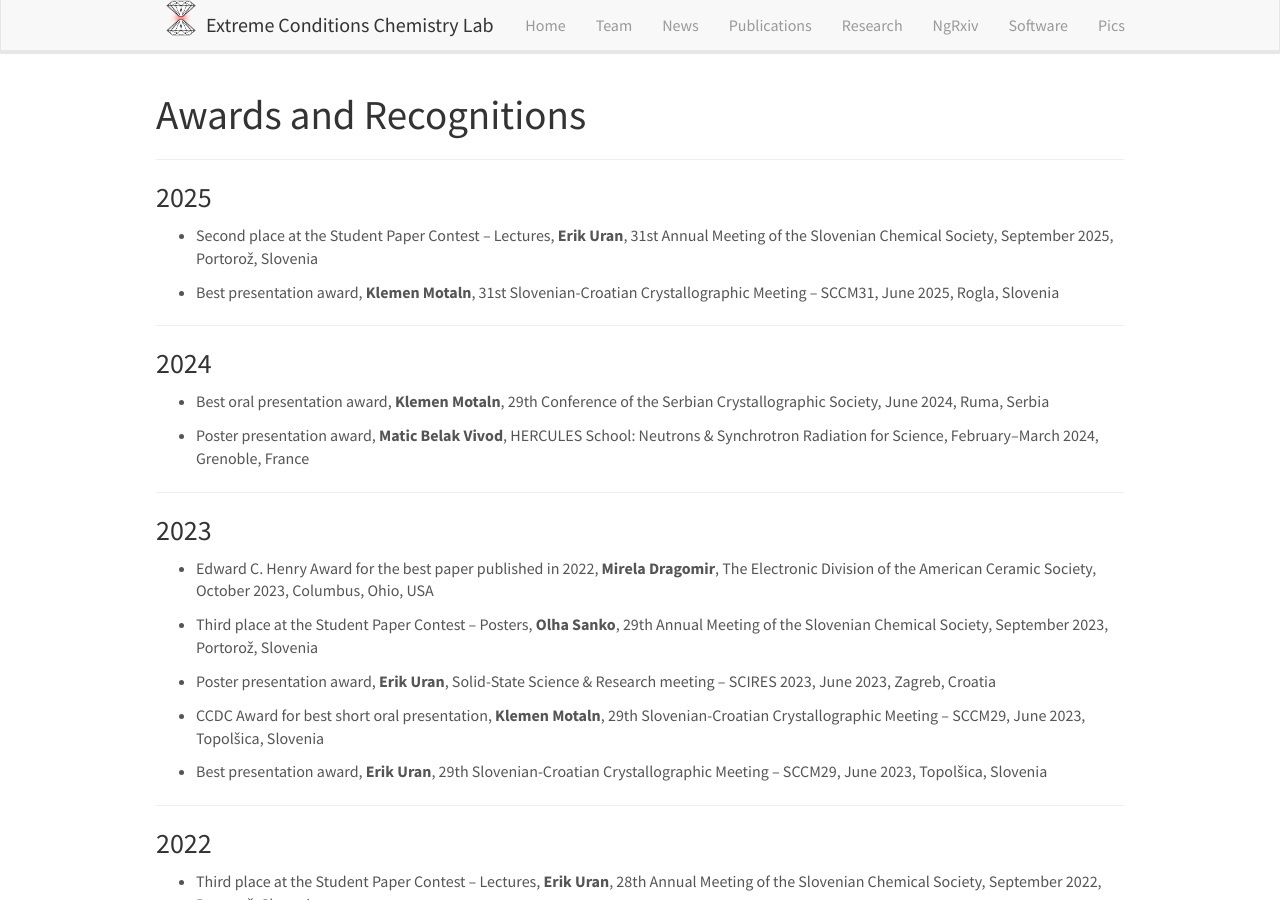
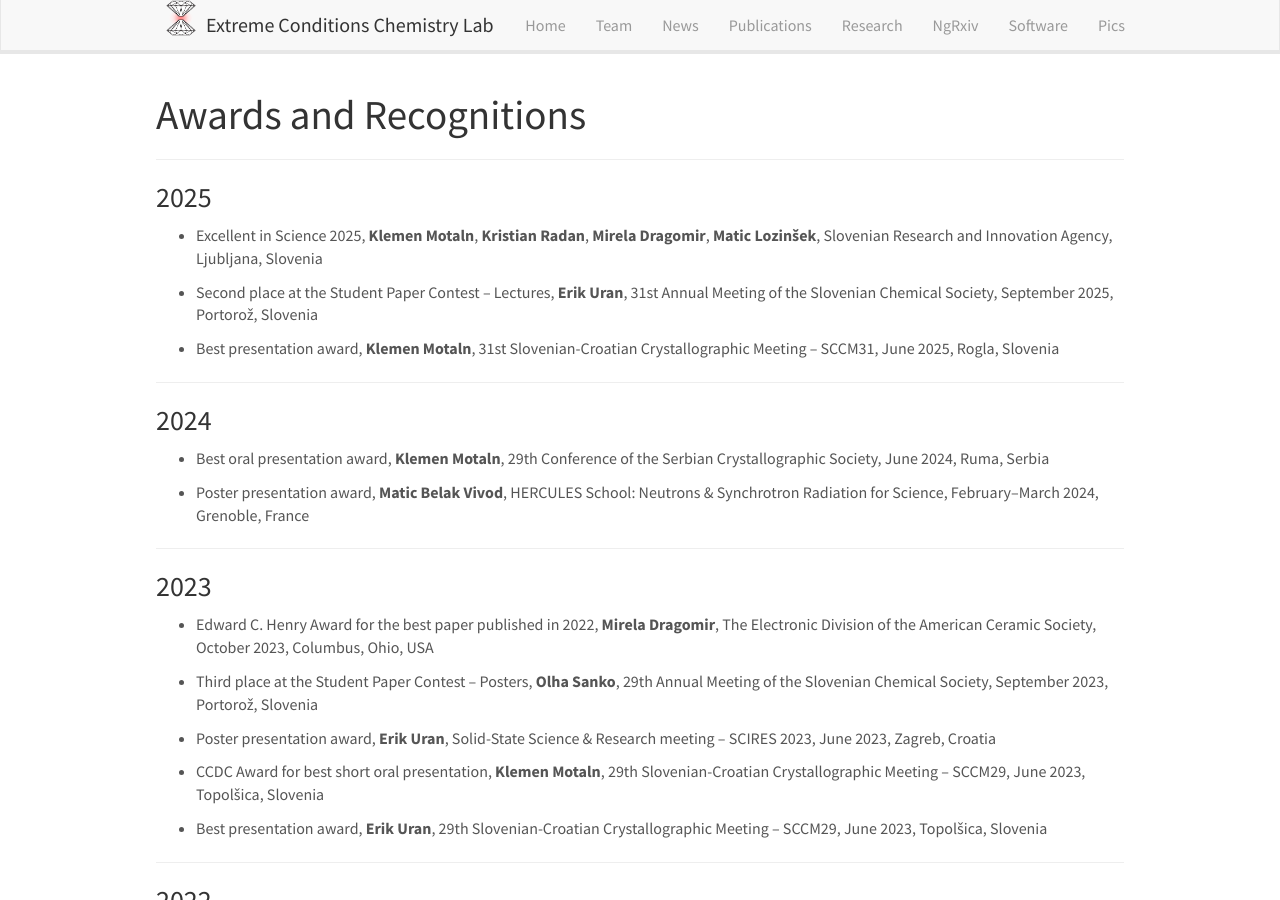
Before and after one commit to eccl-jsi/eccl-jsi.github.io, a Jekyll site: the page built from _pages/awards.md, in a window 1280 px wide and 900 px high. Built offline with Jekyll 4.4.1, drawn with Linux system fonts in a browser that asks for light colours; nearby versions of some CDN libraries.

Commit message:
Update awards.md

```diff
--- a/_pages/awards.md
+++ b/_pages/awards.md
@@ -11,6 +11,8 @@ permalink: /awards
 <hr>
 
 ### 2025
+
+- Excellent in Science 2025, <b>Klemen Motaln</b>, <b>Kristian Radan</b>, <b>Mirela Dragomir</b>, <b>Matic Lozinšek</b>, Slovenian Research and Innovation Agency, Ljubljana, Slovenia
 
 - Second place at the Student Paper Contest – Lectures, <b>Erik Uran</b>, 31st Annual Meeting of the Slovenian Chemical Society, September 2025, Portorož, Slovenia
 
```
